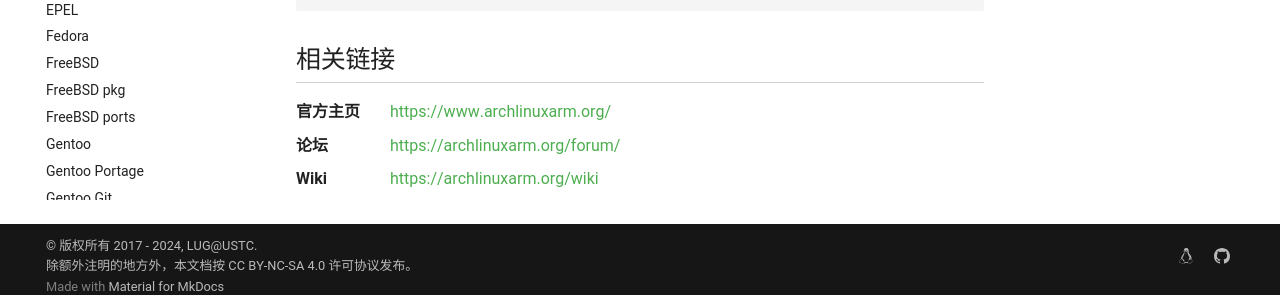
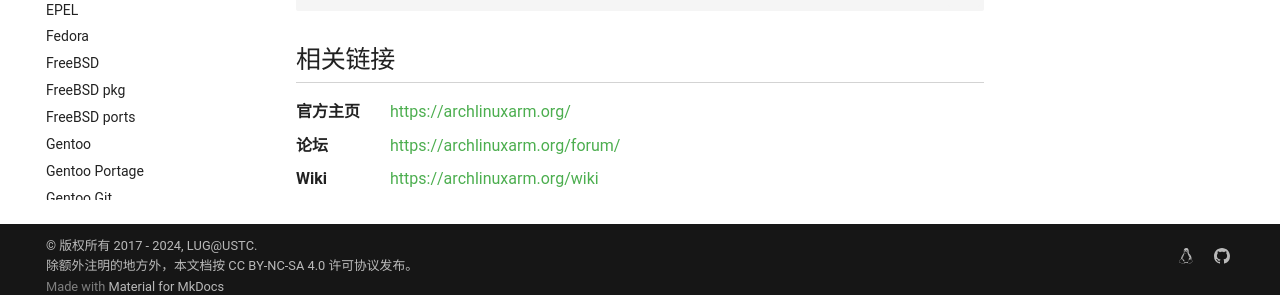
Before and after one commit to ustclug/mirrorhelp, an MkDocs documentation site: the page built from docs/archlinuxarm.md, in a window 1280 px wide and 958 px high. Shown: the part 649-944 px from the top of the window. Built offline with MkDocs 1.6.1 and Material for MkDocs 9.7.7, drawn with Linux system fonts in a browser that asks for light colours; comment, search, counter and statistics services are not loaded.

Commit message:
archlinuxarm: fix the link of home page (#255)
The SSL certificate is only valid for the root domain
`archlinuxarm.org`, when visiting `www.archlinuxarm.org`
you'll get a warning.

```diff
--- a/docs/archlinuxarm.md
+++ b/docs/archlinuxarm.md
@@ -24,7 +24,7 @@
 
 官方主页
 
-:   <https://www.archlinuxarm.org/>
+:   <https://archlinuxarm.org/>
 
 论坛
 
```
